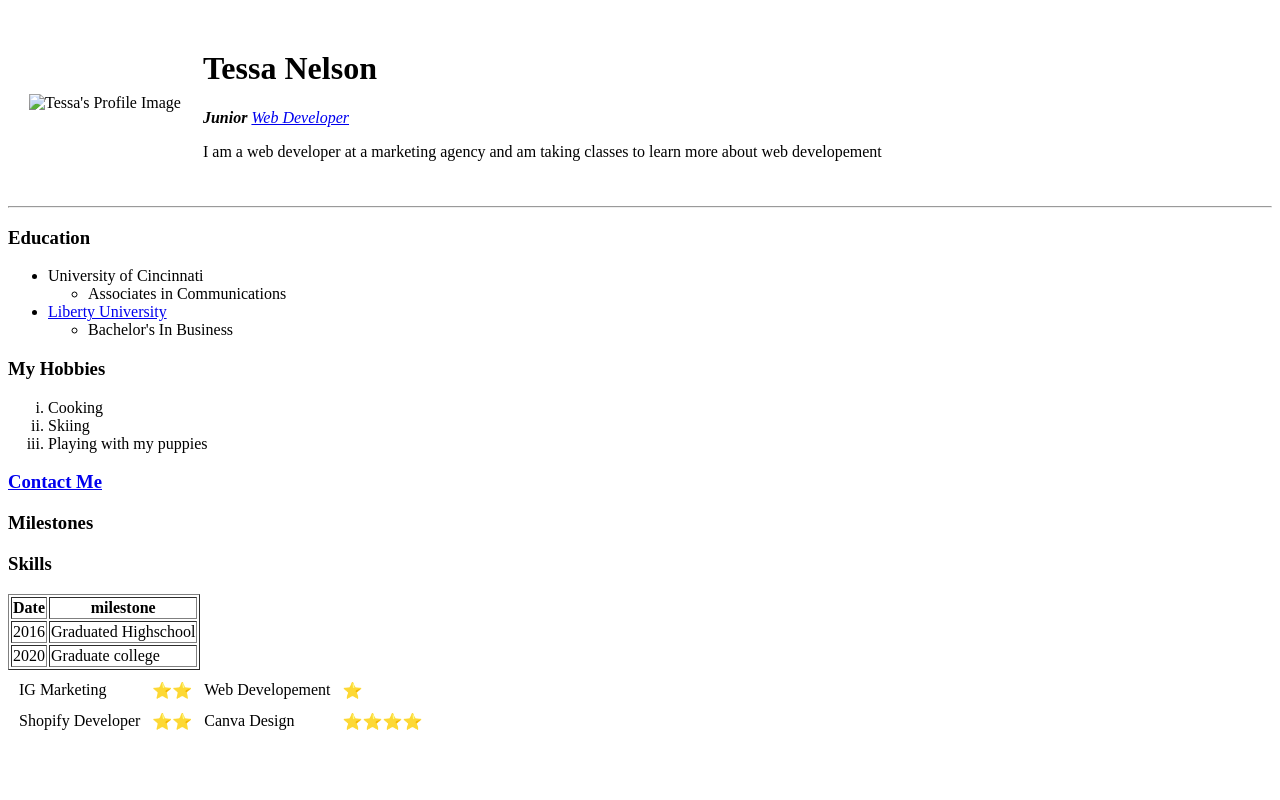
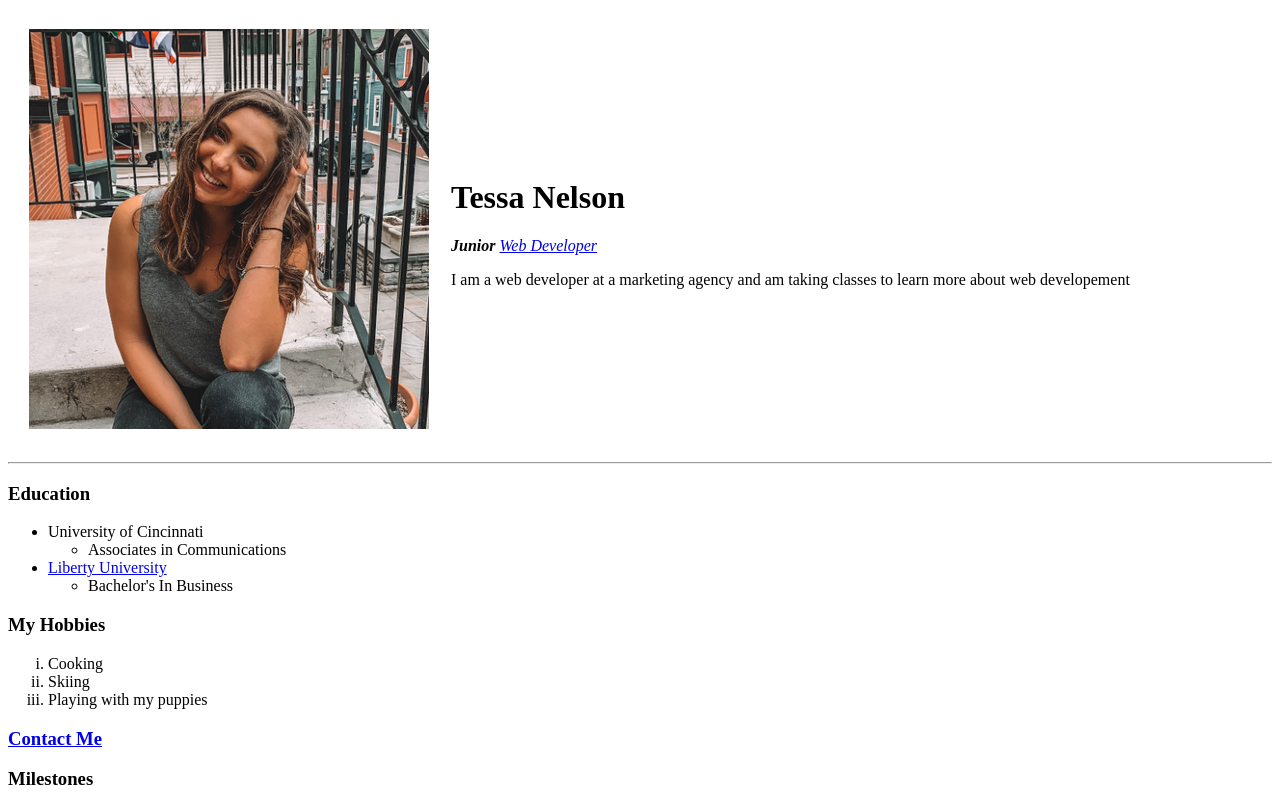
Before and after one commit to TessaTunakan/cv, a plain HTML site: page index.html in a window 1280 px wide. Shown: the top 800 px of the page. Drawn offline with Linux system fonts and the light colour scheme.

Commit message:
Fixed image format

```diff
--- a/index.html
+++ b/index.html
@@ -9,7 +9,7 @@
 <body>
   <table cellspacing="20">
     <tr>
-      <td><img src="tessa.png" alt="Tessa's Profile Image"></td>
+      <td><img src="images/tessa.png" alt="Tessa's Profile Image"></td>
       <td><h1>Tessa Nelson</h1>
       <p><em><strong>Junior</strong> <a href="https://www.harbormarketingagency.com/">Web Developer</a></em>
       </p>
```
